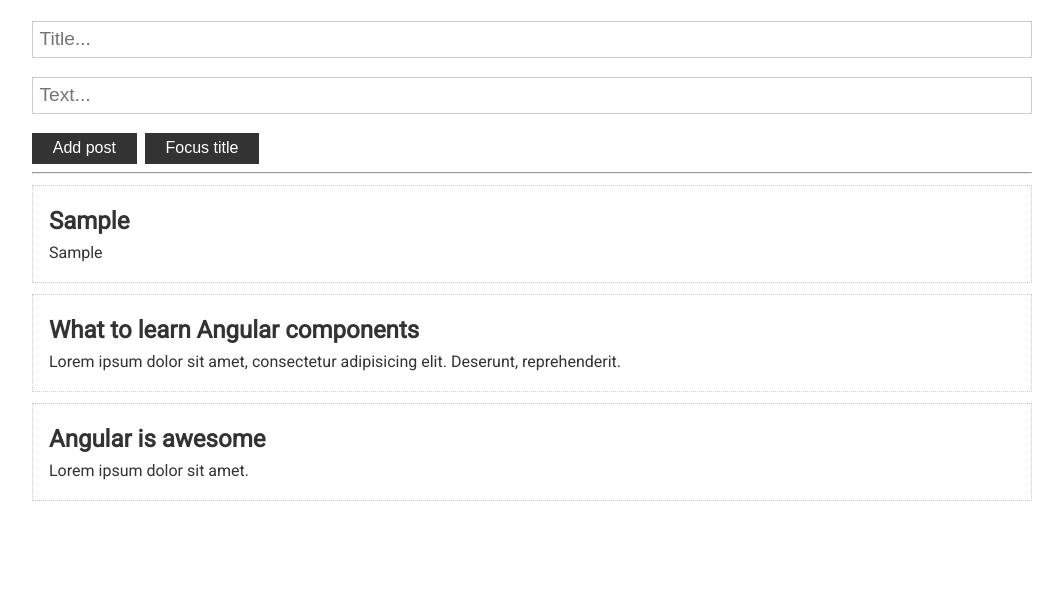
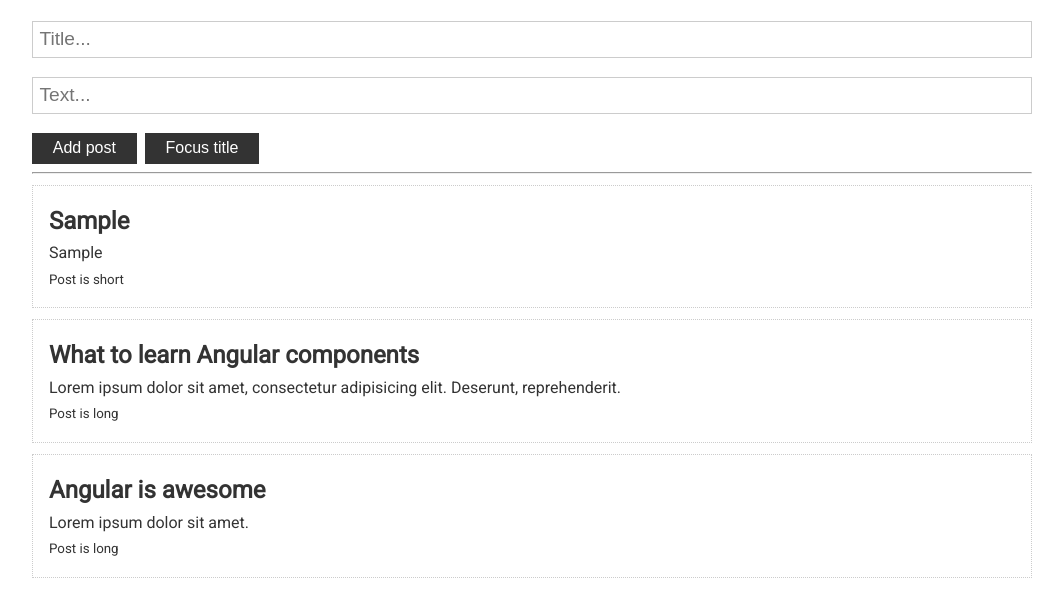
Before and after one commit to olha1313/angular-basics, an Angular app: page / in a window 1280 px wide. Both pictures are taken after typing "Sample", "Sample" into the empty fields and a click on the button "Add post". Shown: the top 594 px of the page, without its empty margins (108-1171 px from the left). Built offline with nearby package versions, Linux system fonts and the light colour scheme.

Commit message:
Added transclude

```diff
--- a/src/app/app.component.html
+++ b/src/app/app.component.html
@@ -3,5 +3,10 @@
 		(onAdd)="onUpdatePosts($event)"
 	></app-post-form>
 	<hr />
-	<app-post *ngFor="let post of posts" [post]="post"></app-post>
+	<app-post *ngFor="let post of posts" [post]="post">
+		<small *ngIf="post.text.length > 10; else short">Post is long</small>
+		<ng-template #short>
+			<small>Post is short</small>
+		</ng-template>
+	</app-post>
 </div>
--- a/src/app/post/post.component.html
+++ b/src/app/post/post.component.html
@@ -1,4 +1,6 @@
 <div class="card">
 	<h2>{{ post.title }}</h2>
 	<p>{{ post.text }}</p>
+
+	<ng-content></ng-content>
 </div>
```
